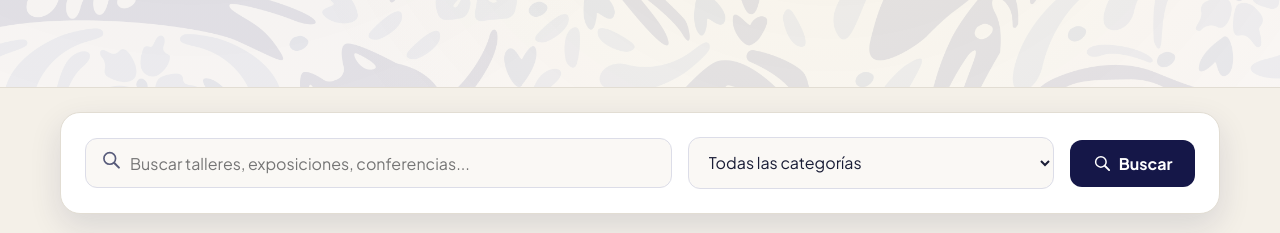
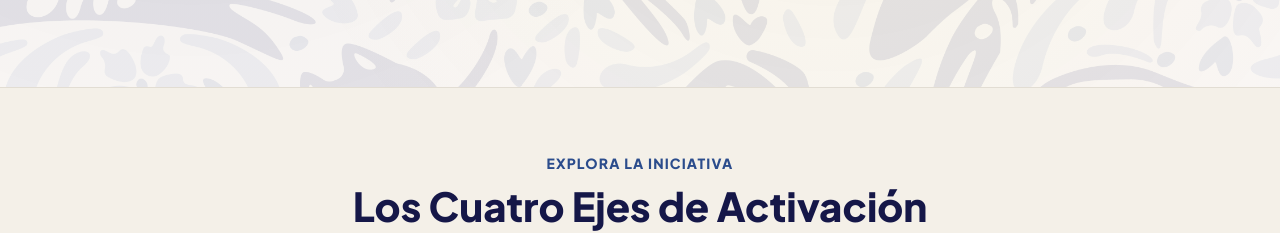
Before and after one commit to CMRGO11/Biodiversidad-PueblaV1, a plain HTML site: page index.html in a window 1280 px wide. Shown: the part 719-952 px from the top of the page. Drawn offline with Linux system fonts and the light colour scheme.

Commit message:
adios search

```diff
--- a/index.html
+++ b/index.html
@@ -1,32 +1,44 @@
-<!DOCTYPE html>
-<html lang="es">
+<!DOCTYPE html> <!--  necesario de todo html es por default-->
+<html lang="es"> <!--  avisa cual es el idioma de la página-->
 
 <head>
-    <meta charset="UTF-8">
+    <meta charset="UTF-8"> <!--  permite usar caracteres para texto como el acento-->
     <meta name="viewport" content="width=device-width, initial-scale=1.0">
-    <title>Puebla, Capital de la Biodiversidad | ICCB 2027 · BUAP</title>
+    <!--  permite que adpote el tamaño completo de la pantalla-->
+    <title>Puebla, Capital de la Biodiversidad | ICCB 2027 · BUAP</title> <!-- el titulo de la pagina en el navegador-->
     <meta name="description"
         content="Guía pública de actividades, rutas bioculturales y experiencias de biodiversidad en Puebla durante el 33º Congreso Internacional de Biología de la Conservación (ICCB 2027).">
+    <!-- descripcion de la pagina en la web (nada dentro del sitio)-->
+
+    <!-- sirven para descargar tipografias-->
     <link rel="preconnect" href="https://fonts.googleapis.com">
     <link rel="preconnect" href="https://fonts.gstatic.com" crossorigin>
     <link href="https://fonts.googleapis.com/css2?family=Plus+Jakarta+Sans:wght@400;500;600;700;800&display=swap"
         rel="stylesheet">
+
+    <!-- es el favicon (el logo chiquitito que sale en las pestañas)-->
     <link rel="icon" type="image/png" href="assets/img/Logo Main__Logo Complete.png">
+
+    <!-- carga o llama el archivo css que son los estilos de la pagina-->
     <link rel="stylesheet" href="assets/css/styles.css">
 </head>
 
 <body>
+
     <a href="#main-content" class="skip-link">Saltar al contenido principal</a>
 
-    <!-- ======================== HEADER ======================== -->
+    <!-- ======================== HEADER---- Barra de navegacion ======================== -->
     <header class="site-header">
         <div class="header-container">
+            <!-- la imagen del logo, y un un boton para darle al logo y route al home-->
             <a href="index.html" class="brand-wrapper" aria-label="ICCB 2027 Puebla · BUAP">
                 <img src="assets/img/Logo Main__Logo Complete.png" alt="ICCB 2027"
                     class="brand-logo-img brand-logo-iccb">
                 <span class="brand-divider" aria-hidden="true"></span>
                 <img src="assets/img/Logo_BUAP.webp" alt="BUAP" class="brand-logo-img brand-logo-buap">
             </a>
+
+            <!--- sirve para crear un listview en el telfono-->
             <div class="header-mobile-right">
                 <div class="lang-switcher-vertical mobile-header-lang" aria-label="Selector de idioma">
                     <a href="#" class="lang-pill active" lang="es">ES</a>
@@ -37,8 +49,11 @@
                     <span></span><span></span><span></span>
                 </button>
             </div>
+
+            <!-- Barra de navegacion y seccion con las rutas-->
             <nav class="main-nav" id="main-nav" aria-label="Navegación principal">
                 <ul class="nav-list">
+                    <!-- ruta de agenda -->
                     <li><a href="agenda.html" class="nav-link"><svg class="nav-icon" width="18" height="18"
                                 viewBox="0 0 24 24" fill="none" stroke="currentColor" stroke-width="1.8"
                                 stroke-linecap="round" stroke-linejoin="round">
@@ -46,6 +61,7 @@
                                 <path d="M4 10h16" />
                                 <path d="M8 2v3M16 2v3" stroke-width="2.2" />
                             </svg><span>Agenda</span></a></li>
+                    <!-- ruta del dia de exploracion-->
                     <li><a href="exploracion.html" class="nav-link highlight"><svg class="nav-icon-gold" width="18"
                                 height="18" viewBox="0 0 24 24" fill="none" stroke="currentColor" stroke-width="1.6"
                                 stroke-linecap="round" stroke-linejoin="round">
@@ -55,6 +71,7 @@
                                 <circle cx="12" cy="20" r="1" fill="currentColor" />
                                 <circle cx="4" cy="12" r="1" fill="currentColor" />
                             </svg><span>Día de Exploración</span></a></li>
+                    <!-- ruta de mapa -->
                     <li><a href="rutas.html" class="nav-link"><svg class="nav-icon" width="18" height="18"
                                 viewBox="0 0 24 24" fill="none" stroke="currentColor" stroke-width="1.8"
                                 stroke-linecap="round" stroke-linejoin="round">
@@ -62,18 +79,21 @@
                                 <line x1="9" y1="3" x2="9" y2="18" />
                                 <line x1="15" y1="6" x2="15" y2="21" />
                             </svg><span>Rutas</span></a></li>
+                    <!-- ruta de menu -->
                     <li><a href="menu.html" class="nav-link"><svg class="nav-icon" width="18" height="18"
                                 viewBox="0 0 24 24" fill="none" stroke="currentColor" stroke-width="1.8"
                                 stroke-linecap="round" stroke-linejoin="round">
                                 <path d="M17 8h1a4 4 0 0 1 0 8h-1" />
                                 <path d="M3 8h14v7a5 5 0 0 1-5 5H8a5 5 0 0 1-5-5V8z" />
                             </svg><span>Menú</span></a></li>
+                    <!-- ruta de participa -->
                     <li><a href="participa.html" class="nav-link"><svg class="nav-icon" width="18" height="18"
                                 viewBox="0 0 24 24" fill="none" stroke="currentColor" stroke-width="1.8"
                                 stroke-linecap="round" stroke-linejoin="round">
                                 <path
                                     d="M11 13.5l-2.5-2.5a3.5 3.5 0 0 0-5 5l4 4a4 4 0 0 0 5.6 0l5.4-5.4a3.5 3.5 0 0 0-5-5L11 12" />
                             </svg><span>Participa</span></a></li>
+                    <!-- ruta de información -->
                     <li><a href="info.html" class="nav-link"><svg class="nav-icon" width="18" height="18"
                                 viewBox="0 0 24 24" fill="none" stroke="currentColor" stroke-width="1.8"
                                 stroke-linecap="round" stroke-linejoin="round">
@@ -82,6 +102,8 @@
                                 <circle cx="12" cy="7.5" r="1.5" fill="currentColor" stroke="none" />
                             </svg><span>Información</span></a></li>
                 </ul>
+
+                <!--El selector de idioma-->
                 <div class="nav-user-actions">
                     <div class="lang-switcher-vertical desktop-header-lang" aria-label="Selector de idioma">
                         <a href="#" class="lang-pill active" lang="es" title="Español">ES</a>
@@ -92,36 +114,47 @@
         </div>
     </header>
 
+    <!-- pagina del home-->
     <main class="site-main" id="main-content">
+
+        <!-- Seccion del encabezado-->
         <section class="hero-section" id="home">
             <div class="hero-bg-media" aria-hidden="true">
                 <div class="hero-bg-texture"></div>
                 <div class="hero-bg-radial"></div>
             </div>
             <div class="hero-inner">
+                <!-- divide en dos columnas el main-->
                 <div class="hero-left">
+                    <!-- textos y botones-->
                     <div class="hero-date-label">Puebla, México &nbsp;·&nbsp; 27 Jun – 2 Jul 2027</div>
-                    <h1 class="hero-title">Capital de la<br>Biodiversidad</h1>
+                    <!-- label de la fecha-->
+                    <h1 class="hero-title">Capital de la<br>Biodiversidad</h1> <!-- titulo-->
                     <p class="hero-subtitle">Puebla se convierte en escenario mundial del ICCB 2027. Una semana de
-                        ciencia, cultura y biodiversidad abierta a toda la ciudad.</p>
+                        ciencia, cultura y biodiversidad abierta a toda la ciudad.</p> <!-- subtitulo-->
                     <div class="hero-cta-row">
-                        <a href="agenda.html" class="hero-btn-primary">Ver Agenda</a>
+                        <a href="agenda.html" class="hero-btn-primary">Ver Agenda</a> <!-- boton de la agenda-->
                         <a href="exploracion.html" class="hero-btn-secondary">Día de Exploración &rarr;</a>
+                        <!-- boton del dia de exploracion-->
                     </div>
+                    <!-- logos de la seccion-->
                     <div class="hero-logos-strip">
                         <img src="assets/img/Logos__Logo Full Color White Background.png" alt="ICCB 2027 Logo"
                             class="hero-strip-logo">
                     </div>
                 </div>
+                <!--columna derecha (foto del puebla) -->
                 <div class="hero-right">
                     <div class="hero-photo-frame">
                         <img src="assets/img/website/Main Banner 1.png" alt="Vista de Puebla, México"
                             class="hero-photo">
+                        <!-- etiqueta en la foto-->
                         <div class="hero-photo-label">
                             <span class="hero-photo-city">Puebla de Zaragoza</span>
                             <span class="hero-photo-sub">México</span>
                         </div>
                     </div>
+                    <!-- foto del logo de Talavera que va abajo-->
                     <div class="hero-pattern-badge">
                         <img src="assets/img/Logo Main__Logo Complete.png" alt="ICCB 2027 Talavera">
                     </div>
@@ -129,48 +162,20 @@
             </div>
         </section>
 
-        <!-- Search -->
-        <section class="search-section-wrap">
-            <div class="search-agenda-section">
-                <form class="search-form-flex" role="search" onsubmit="return false;">
-                    <div class="search-input-wrapper">
-                        <span class="search-icon" aria-hidden="true"><svg width="20" height="20" viewBox="0 0 24 24"
-                                fill="none" stroke="currentColor" stroke-width="2" stroke-linecap="round"
-                                stroke-linejoin="round">
-                                <circle cx="10.5" cy="10.5" r="7" />
-                                <line x1="16" y1="16" x2="21.5" y2="21.5" stroke-width="2.5" />
-                            </svg></span>
-                        <input type="text" class="search-input"
-                            placeholder="Buscar talleres, exposiciones, conferencias...">
-                    </div>
-                    <div><select class="search-select">
-                            <option>Todas las categorías</option>
-                            <option>Día de Exploración</option>
-                            <option>Rutas Bioculturales</option>
-                            <option>Museos y Cultura</option>
-                            <option>Ciencia y Conservación</option>
-                            <option>Sabores y Gastronomía</option>
-                        </select></div>
-                    <div><button type="submit" class="btn btn-primary" style="width:100%"><svg width="18" height="18"
-                                viewBox="0 0 24 24" fill="none" stroke="currentColor" stroke-width="2"
-                                stroke-linecap="round" stroke-linejoin="round">
-                                <circle cx="10.5" cy="10.5" r="7" />
-                                <line x1="16" y1="16" x2="21.5" y2="21.5" stroke-width="2.5" />
-                            </svg><span>Buscar</span></button></div>
-                </form>
-            </div>
-        </section>
 
-        <!-- Four Pillars -->
+        <!-- cuatro tarjetas, los ejes de activacion ciudadana -->
         <section class="feature-grid-section">
             <div class="container">
+                <!-- titulos de la seccion-->
                 <div class="section-head-center">
                     <span class="section-eyebrow">Explora la Iniciativa</span>
                     <h2 class="section-main-title">Los Cuatro Ejes de Activación Ciudadana</h2>
                     <p class="section-main-desc">Diseñado para facilitar el descubrimiento inmediato de actividades,
                         rutas y saberes bioculturales sin necesidad de conocer los nombres de los programas.</p>
                 </div>
+                <!-- contenedor de las 4 tarjetas-->
                 <div class="pillar-cards-grid">
+                    <!-- tarjeta 1-->
                     <a href="agenda.html" class="pillar-card">
                         <div>
                             <div class="pillar-icon-box"><img src="assets/img/Logo Animals__Logo_Colibri.png"
@@ -187,6 +192,7 @@
                                 <polyline points="13 6 19 12 13 18" />
                             </svg></div>
                     </a>
+                    <!-- tarjeta 2-->
                     <a href="exploracion.html" class="pillar-card highlight-gold">
                         <div>
                             <div class="pillar-icon-box"
@@ -206,10 +212,11 @@
                                 <polyline points="13 6 19 12 13 18" />
                             </svg></div>
                     </a>
+                    <!-- tarjeta 3-->
                     <a href="rutas.html" class="pillar-card">
                         <div>
-                            <div class="pillar-icon-box"><img
-                                    src="assets/img/Logo Animals__Logo_cacomixtle.png" alt="Cacomixtle"></div>
+                            <div class="pillar-icon-box"><img src="assets/img/Logo Animals__Logo_cacomixtle.png"
+                                    alt="Cacomixtle"></div>
                             <span class="badge-status propuesta" style="margin-bottom:0.75rem"><span>Mapa
                                     Interactivo</span></span>
                             <h3 class="pillar-card-title">Rutas</h3>
@@ -223,6 +230,7 @@
                                 <polyline points="13 6 19 12 13 18" />
                             </svg></div>
                     </a>
+                    <!-- tarjeta 4-->
                     <a href="menu.html" class="pillar-card">
                         <div>
                             <div class="pillar-icon-box"><img src="assets/img/Logo Animals__Logo_Armadilo.png"
@@ -242,11 +250,12 @@
                 </div>
             </div>
         </section>
-    </main>
+    </main> <!-- final del main-->
 
-    <!-- ======================== FOOTER ======================== -->
+    <!-- ======================== FOOTER --- pie de pagina ======================== -->
     <footer class="site-footer">
         <div class="footer-container">
+            <!-- columna izquierda del pie de pagina-->
             <div class="footer-brand">
                 <img src="assets/img/Logo_White_Transparent.png" alt="ICCB 2027 Puebla" class="footer-logo">
                 <h3 style="color:#fff;font-size:1.25rem;font-weight:800">Puebla, Capital de la Biodiversidad</h3>
@@ -260,6 +269,8 @@
                         style="color:var(--color-gold);font-weight:700;text-decoration:underline">Sitio Oficial ICCB
                         2027 ↗</a></div>
             </div>
+
+            <!-- columna central del pie de pagina-->
             <div class="footer-links-col">
                 <h4>Accesos directos</h4>
                 <ul class="footer-nav">
@@ -270,6 +281,8 @@
                     <li><a href="participa.html">Participa</a></li>
                 </ul>
             </div>
+
+            <!-- columna derecha del pie de pagina-->
             <div class="footer-links-col">
                 <h4>Información</h4>
                 <ul class="footer-nav">
@@ -278,6 +291,8 @@
                 </ul>
             </div>
         </div>
+
+        <!-- fondo del pie de pagina-->
         <div class="footer-bottom">
             <div>
                 <p><strong>Aviso de Trabajo:</strong> Prototipo digital de trabajo. No confirma actividades,
@@ -289,7 +304,7 @@
         </div>
     </footer>
 
-    <script src="assets/js/main.js"></script>
+    <script src="assets/js/main.js"></script> <!-- formato para menu desplegable en celulares -->
 </body>
 
-</html>
+</html> <!-- final del hmtl-->
```
